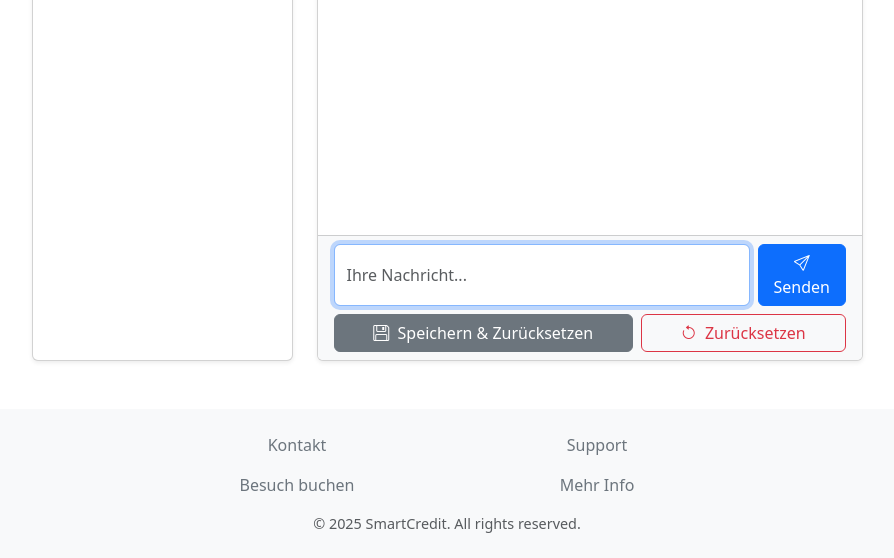
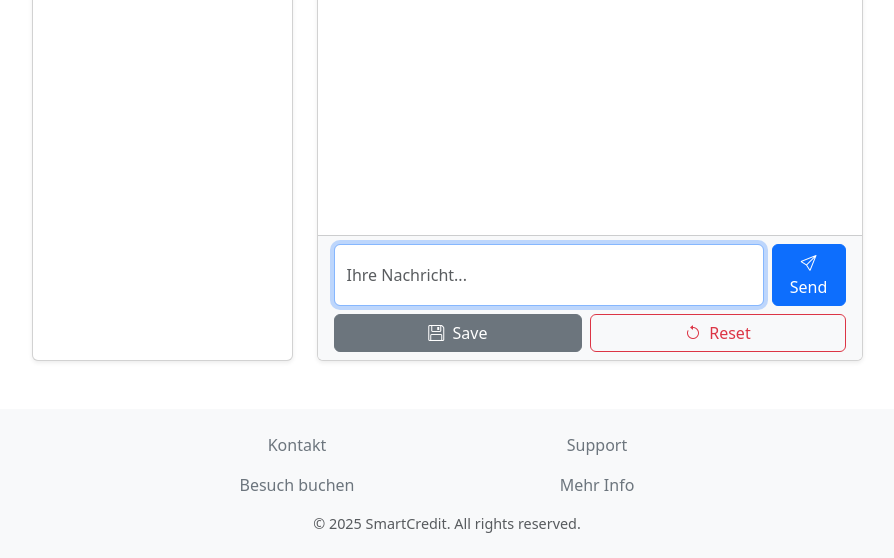
Before and after one commit to MrBryant8/AI-credit-offer-generation-system, a Django app: template app/core/templates/chat.html in a window 1280 px wide. Shown: the part 444-1002 px from the top of the page, without its empty margins (193-1087 px from the left). Run offline with Django 5.2, Linux system fonts and the light colour scheme; the template is opened without the code that fills it, so the values that code supplies are empty.

Commit message:
rename chat buttons

```diff
--- a/app/core/templates/chat.html
+++ b/app/core/templates/chat.html
@@ -68,7 +68,7 @@
                                autocomplete="off"
                                autofocus required>
                         <button type="submit" class="btn btn-primary">
-                            <i class="bi bi-send"></i> Senden
+                            <i class="bi bi-send"></i> Send
                         </button>
                     </form>
 
@@ -76,11 +76,11 @@
                     <div class="d-flex gap-2">
                         <button id="reset-save-btn" class="btn btn-secondary flex-fill" type="button">
                             <i class="bi bi-floppy me-1"></i>
-                            Speichern & Zurücksetzen
+                            Save
                         </button>
                         <button id="reset-btn" class="btn btn-outline-danger flex-fill" type="button">
                             <i class="bi bi-arrow-counterclockwise me-1"></i>
-                            Zurücksetzen
+                            Reset
                         </button>
                     </div>
                 </div>
```
